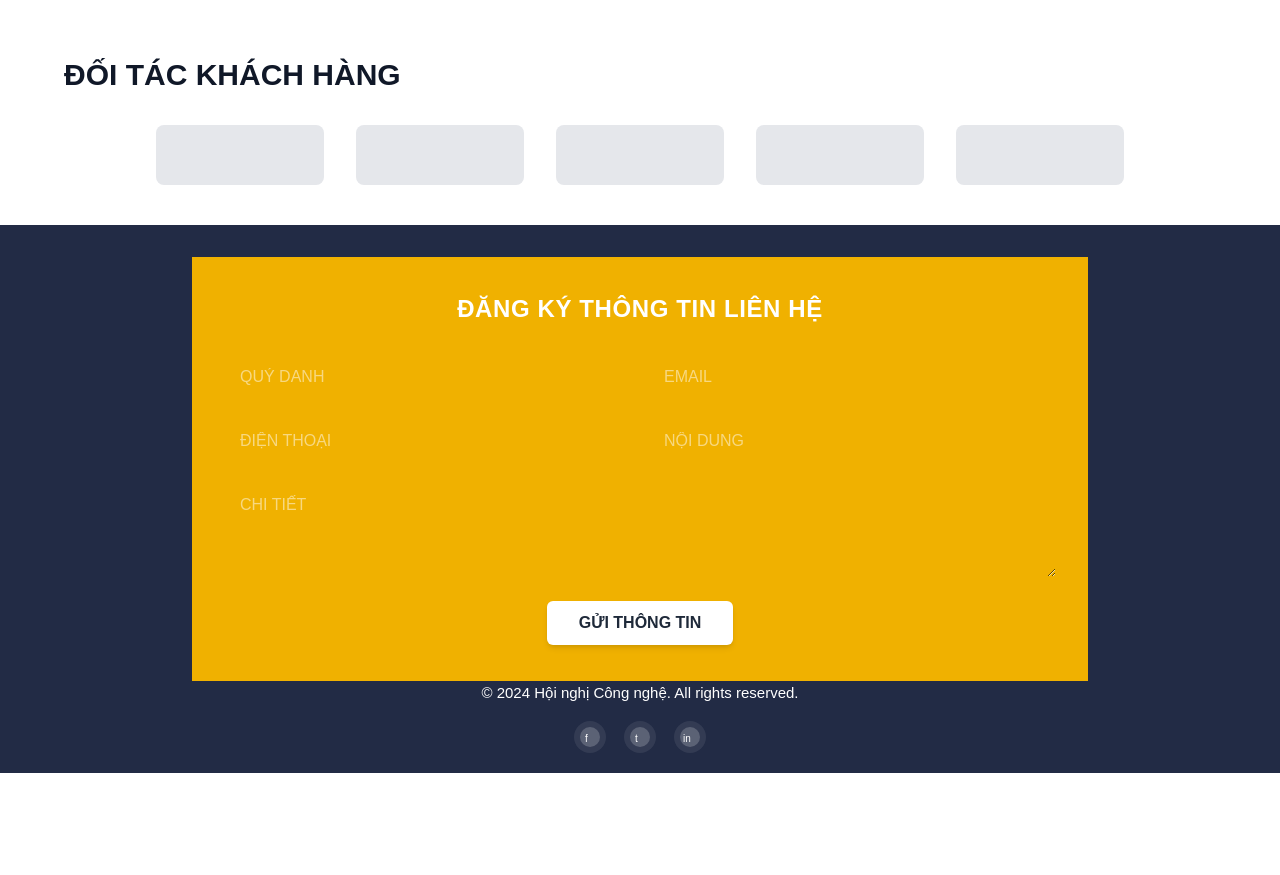
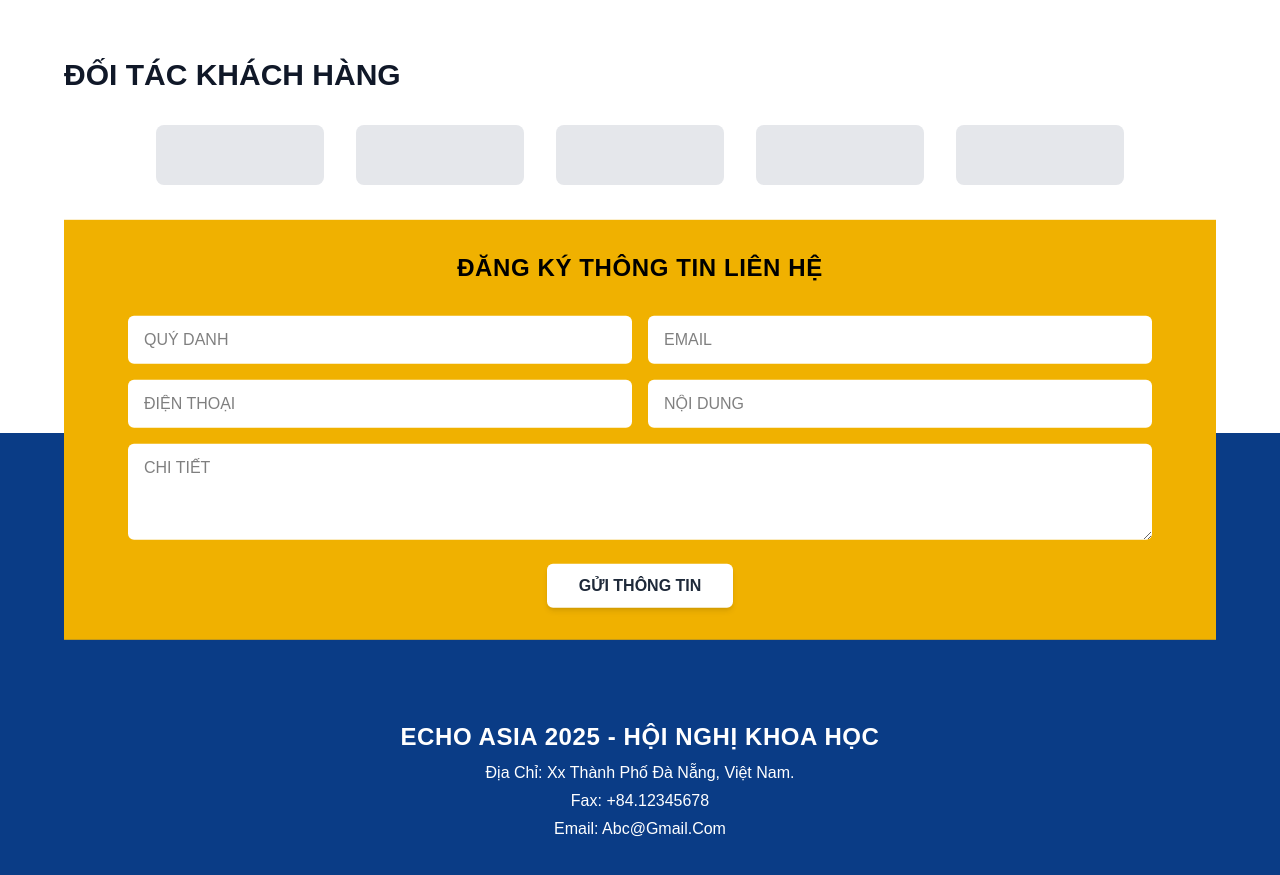
Before and after one commit to NguyenThinhDatEng/LandingPageConference, a Vue app: page / in a window 1280 px wide. Shown: the part 3940-4815 px from the top of the page. Before the commit the page ends 4713 px from the top, so only its background shows below. Built offline with nearby package versions, Linux system fonts and the light colour scheme.

Commit message:
update footer

```diff
--- a/src/components/Footer.vue
+++ b/src/components/Footer.vue
@@ -1,47 +1,38 @@
 <template>
-  <footer class="footer">
+  <footer class="relative">
     <!-- Contact Form Box -->
-    <div class="bg-yellow-500 max-w-4xl mx-auto rounded-none px-8 py-9 relative z-10">
-      <h3 class="text-center text-2xl font-bold mb-7 tracking-wide">
+    <div
+      class="form-register absolute -top-1/2 left-1/2 bg-yellow-500 md:w-6xl mx-auto rounded-none px-16 py-8 z-10">
+      <h3 class="text-center text-2xl font-bold tracking-wide text-black mb-8">
         ĐĂNG KÝ THÔNG TIN LIÊN HỆ
       </h3>
-
       <form class="flex flex-col gap-4">
         <div class="flex gap-4">
           <input type="text" placeholder="QUÝ DANH" required
-            class="flex-1 px-4 py-3 border-none rounded-md text-base" />
-          <input type="email" placeholder="EMAIL" required class="flex-1 px-4 py-3 border-none rounded-md text-base" />
+            class="flex-1 px-4 py-3 border-none rounded-md text-base bg-white text-black" />
+          <input type="email" placeholder="EMAIL" required
+            class="flex-1 bg-white text-black px-4 py-3 border-none rounded-md text-base" />
         </div>
-
         <div class="flex gap-4">
           <input type="text" placeholder="ĐIỆN THOẠI" required
-            class="flex-1 px-4 py-3 border-none rounded-md text-base" />
+            class="flex-1 px-4 py-3 border-none rounded-md text-base bg-white text-black" />
           <input type="text" placeholder="NỘI DUNG" required
-            class="flex-1 px-4 py-3 border-none rounded-md text-base" />
+            class="flex-1 px-4 py-3 border-none rounded-md text-base bg-white text-black" />
         </div>
-
         <textarea placeholder="CHI TIẾT" rows="3"
-          class="w-full border-none rounded-md px-4 py-3 text-base resize-y min-h-12"></textarea>
-
+          class="w-full border-none rounded-md px-4 py-3 text-base resize-y min-h-12 bg-white text-black"></textarea>
         <button type="submit"
           class="mx-auto mt-2 bg-white text-gray-800 border-none rounded-md px-8 py-2.5 text-base font-bold cursor-pointer transition-all duration-200 shadow-md hover:bg-blue-900 hover:text-white">
           GỬI THÔNG TIN
         </button>
       </form>
     </div>
-    <div class="footer-content">
-      <div>© 2024 Hội nghị Công nghệ. All rights reserved.</div>
-      <div class="socials">
-        <a href="#" aria-label="Facebook"><svg width="20" height="20" fill="#fff">
-            <circle cx="10" cy="10" r="10" opacity="0.2" /><text x="5" y="15" font-size="10" fill="#fff">f</text>
-          </svg></a>
-        <a href="#" aria-label="Twitter"><svg width="20" height="20" fill="#fff">
-            <circle cx="10" cy="10" r="10" opacity="0.2" /><text x="5" y="15" font-size="10" fill="#fff">t</text>
-          </svg></a>
-        <a href="#" aria-label="LinkedIn"><svg width="20" height="20" fill="#fff">
-            <circle cx="10" cy="10" r="10" opacity="0.2" /><text x="3" y="15" font-size="10" fill="#fff">in</text>
-          </svg></a>
-      </div>
+    <!-- Conference Info Section -->
+    <div class="bg-[#0a3c86] text-white pt-72 pb-12 text-center">
+      <div class="text-2xl font-bold mb-2 tracking-wide">ECHO ASIA 2025 - HỘI NGHỊ KHOA HỌC</div>
+      <div class="text-base mb-1">Địa Chỉ: Xx Thành Phố Đà Nẵng, Việt Nam.</div>
+      <div class="text-base mb-1">Fax: +84.12345678</div>
+      <div class="text-base mb-1">Email: Abc@Gmail.Com</div>
     </div>
   </footer>
 </template>
@@ -53,37 +44,7 @@ export default {
 </script>
 
 <style scoped>
-.footer {
-  background: #222b45;
-  color: #fff;
-  padding: 32px 0 20px 0;
-  text-align: center;
-}
-
-.footer-content {
-  display: flex;
-  flex-direction: column;
-  align-items: center;
-  gap: 16px;
-}
-
-.socials {
-  display: flex;
-  gap: 18px;
-}
-
-.socials a {
-  display: flex;
-  align-items: center;
-  justify-content: center;
-  width: 32px;
-  height: 32px;
-  border-radius: 50%;
-  background: rgba(255, 255, 255, 0.08);
-  transition: background 0.2s;
-}
-
-.socials a:hover {
-  background: #007bff;
+.form-register {
+  transform: translate(-50%, 4%)
 }
 </style>
--- a/src/components/PartnersAndContactSection.vue
+++ b/src/components/PartnersAndContactSection.vue
@@ -1,7 +1,7 @@
 <template>
   <SectionContainer title="ĐỐI TÁC KHÁCH HÀNG" sectionId="partners-contact-section" is-full-width>
     <!-- Partners Row -->
-    <div class="flex justify-center gap-8 mb-10">
+    <div class="flex justify-center gap-8 pb-62">
       <div v-for="n in 5" :key="n" class="w-42 h-15 bg-gray-200 rounded-lg"></div>
     </div>
   </SectionContainer>
```
